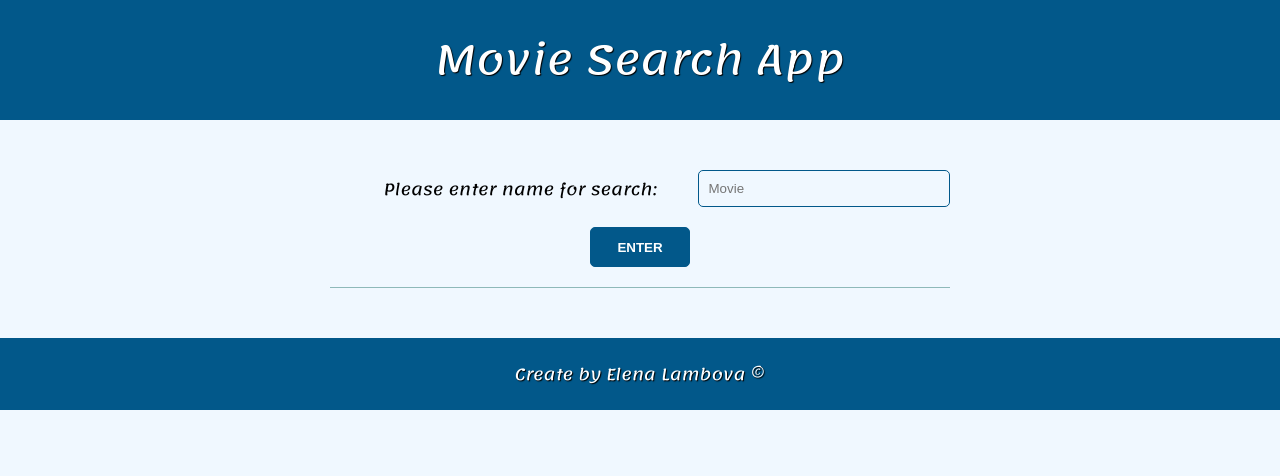
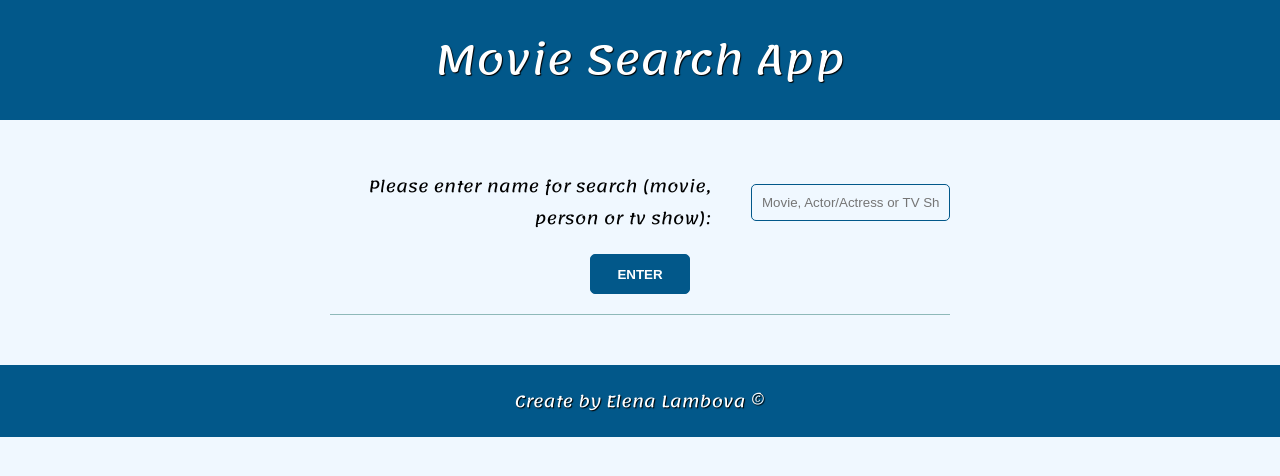
Before and after one commit to elambova/MovieApp, a React app: page / in a window 1280 px wide. Shown: the top 476 px of the page. Built offline with nearby package versions, Linux system fonts and the light colour scheme.

Commit message:
Change placeholder and label content

```diff
--- a/src/Components/Content.js
+++ b/src/Components/Content.js
@@ -30,10 +30,12 @@ export default class Content extends Component {
       <div id="content">
         <form method="POST" onSubmit={this.onSubmit} id="data-form">
           <div>
-            <label htmlFor="data">Please enter name for search:</label>
+            <label htmlFor="data">
+              Please enter name for search (movie, person or tv show):
+            </label>
             <input
               type="text"
-              placeholder="Movie"
+              placeholder="Movie, Actor/Actress or TV Show"
               name="data"
               id="data"
               onChange={(e) => this.setState({ data: e.target.value })}
```
